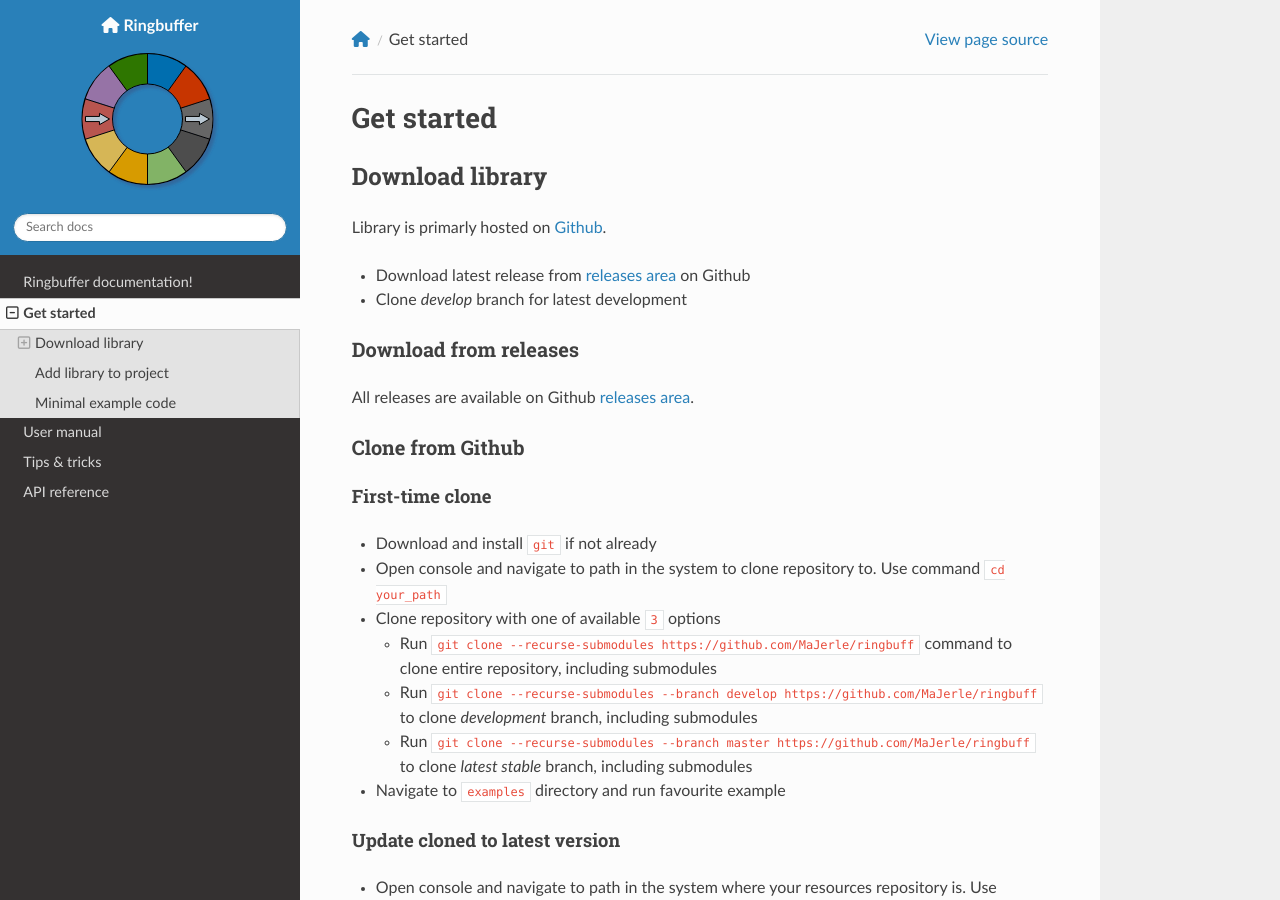
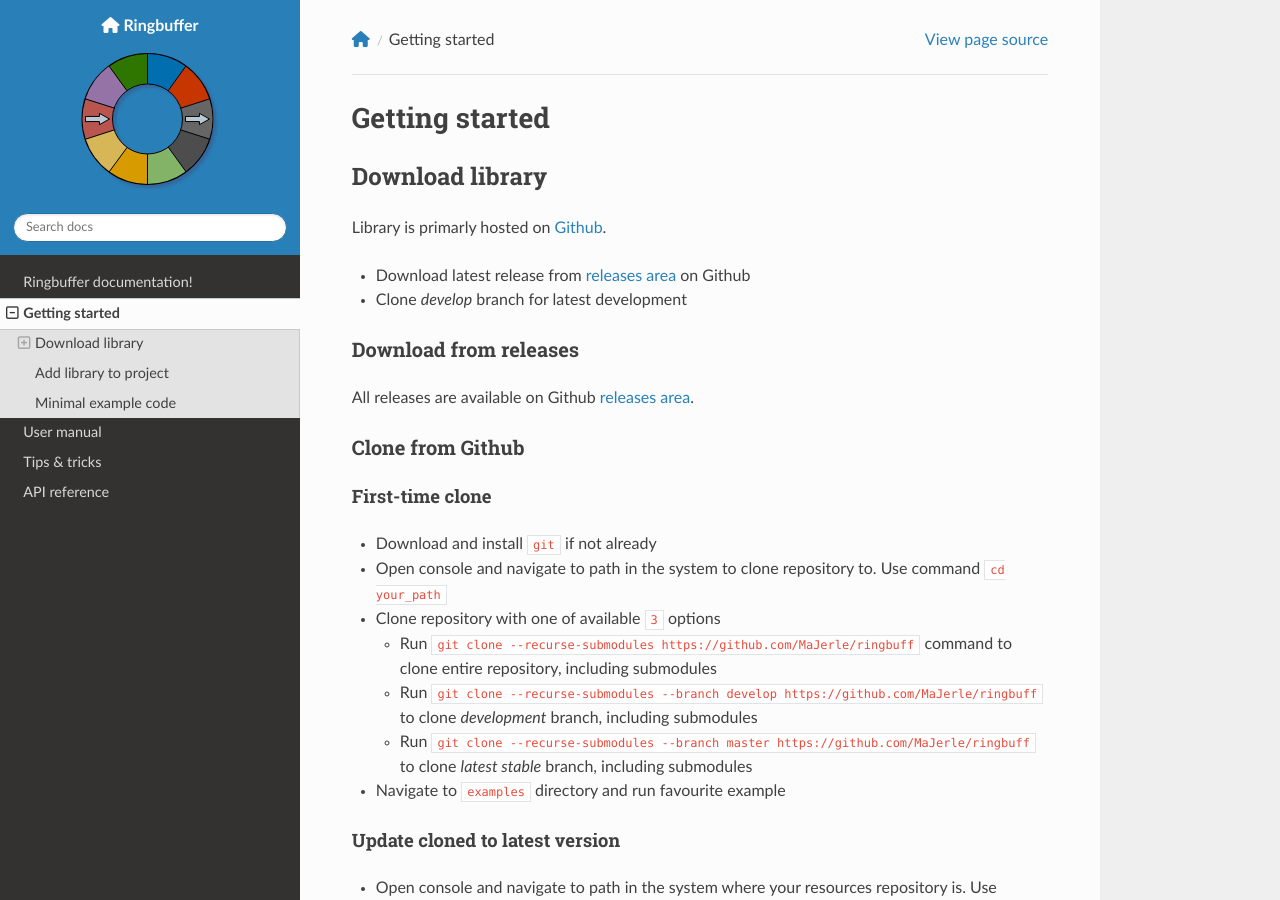
Before and after one commit to MaJerle/lwrb, a Sphinx documentation site: the page built from docs/get-started/index.rst, in a window 1280 px wide and 900 px high. Built offline with Sphinx 7.4.7 and the Read the Docs theme 2.0.0, drawn with Linux system fonts in a browser that asks for light colours; nearby versions of some CDN libraries.

Commit message:
Change to getting started

```diff
--- a/docs/get-started/index.rst
+++ b/docs/get-started/index.rst
@@ -1,5 +1,7 @@
-Get started
-===========
+.. _getting_started:
+
+Getting started
+===============
 
 .. _download_library:
 
--- a/docs/index.rst
+++ b/docs/index.rst
@@ -5,11 +5,12 @@ Ring buffer is a generic *FIFO* (First In; First Out) buffer library optimized f
 
 .. image:: static/images/logo.svg
 	:align: center
+    :caption: Onewire-UART
 
 .. rst-class:: center
 .. rst-class:: index_links
 
-	:ref:`download_library` · `Open Github <https://github.com/MaJerle/ringbuff>`_
+	:ref:`download_library` · :ref:`getting_started` · `Open Github <https://github.com/MaJerle/ringbuff>`_
 
 Features
 ^^^^^^^^
```
Also changed, not shown: other parts of docs/index.rst (+1 -1 lines).
